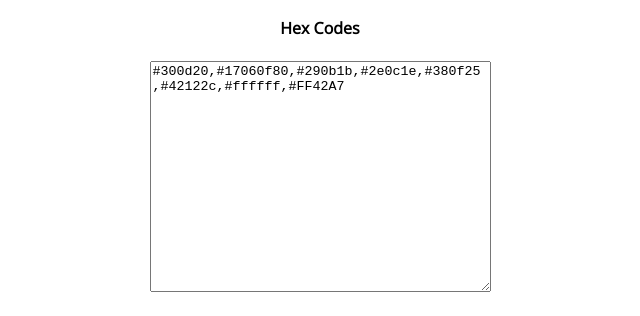
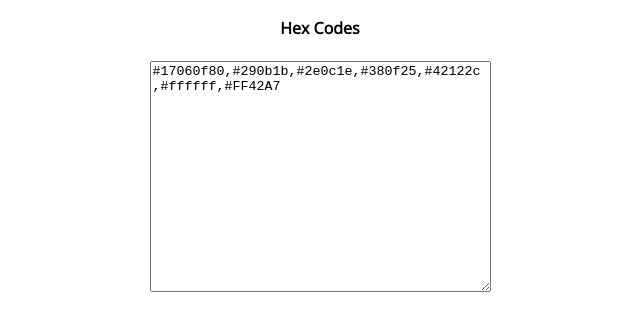
Before and after one commit to TabberAnimates/photopthememaker, a plain HTML site: page index.html in a window 1280 px wide. Shown: the part 171-487 px from the top of the page, 320-960 px from the left. Drawn offline with nearby package versions, Linux system fonts and the light colour scheme.

Commit message:
Update index.html

```diff
--- a/index.html
+++ b/index.html
@@ -46,7 +46,7 @@
         <h1>Theme Code Generator</h1>
         <h2>A code generator for the Photop theme importer, made by Siri.</h2>
         <label for="hex-data">Hex Codes</label><br><br>
-        <textarea id="hex-data" name="hex-data" rows="15" cols="40">#300d20,#17060f80,#290b1b,#2e0c1e,#380f25,#42122c,#ffffff,#FF42A7</textarea><br><br>
+        <textarea id="hex-data" name="hex-data" rows="15" cols="40">#17060f80,#290b1b,#2e0c1e,#380f25,#42122c,#ffffff,#FF42A7</textarea><br><br>
         <label for="animation-data">CSS Animation</label><br><br>
         <textarea id="animation-data" name="animation-data" rows="15" cols="40">body {
   background-color: #95234a;
```
